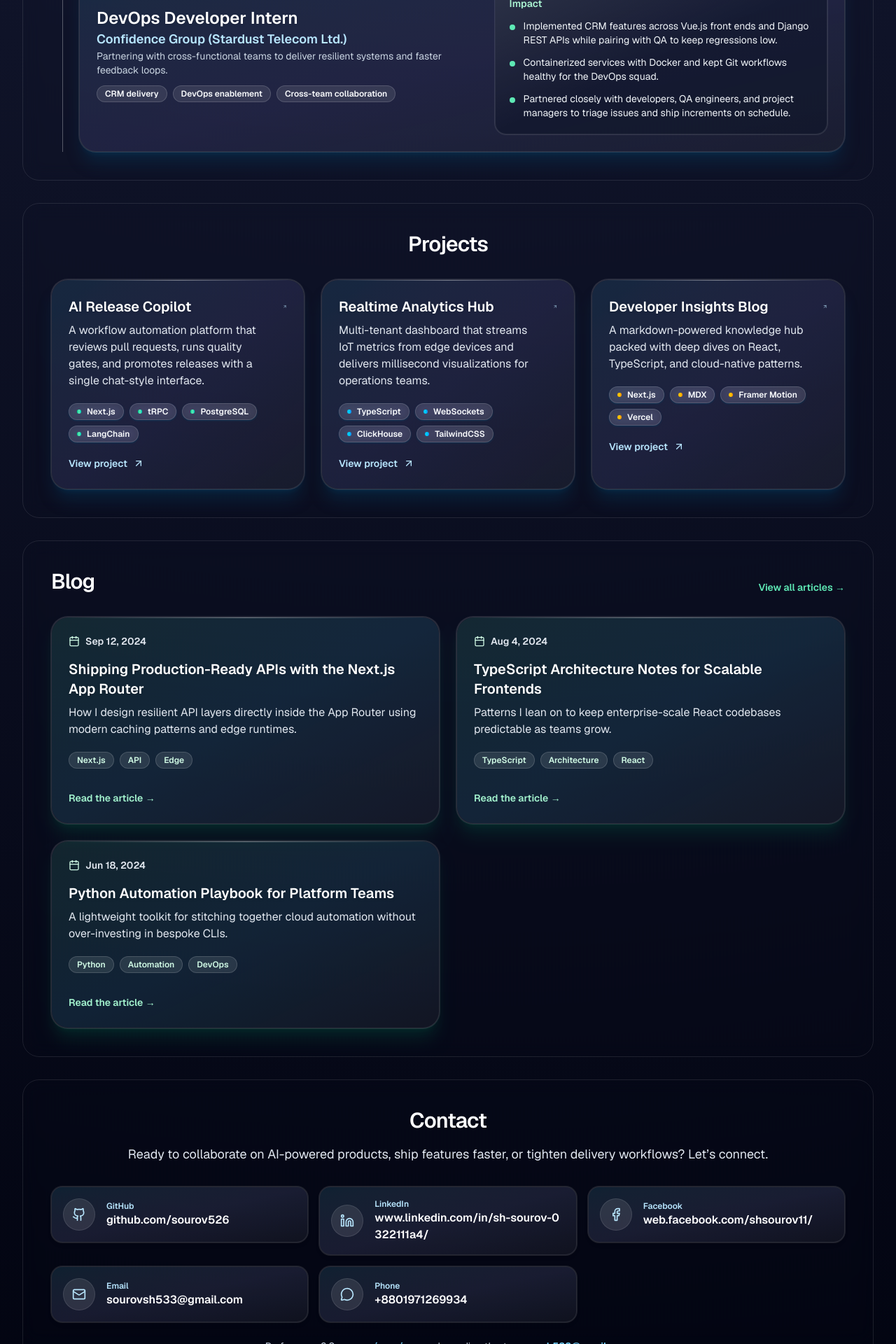
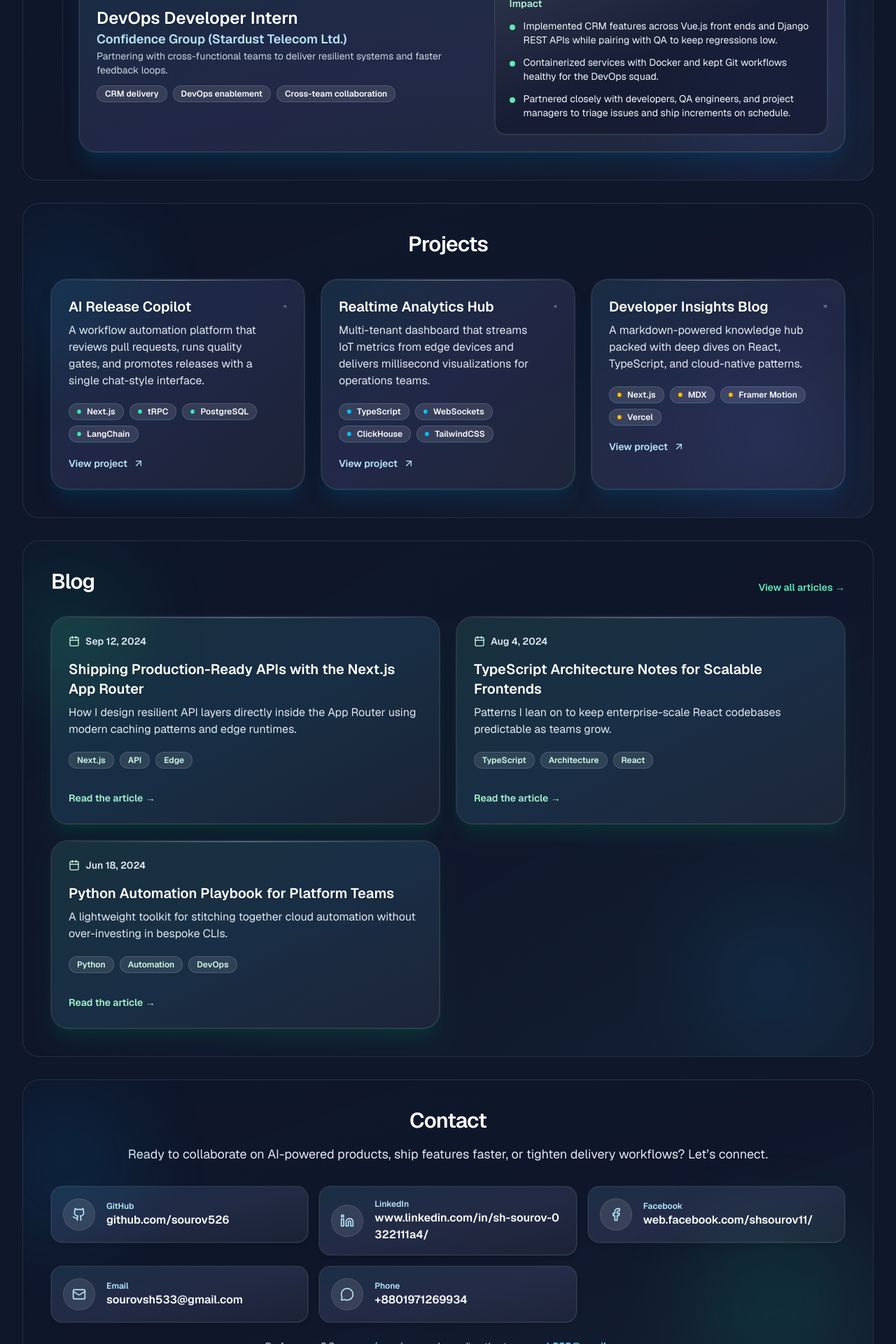
Before and after one commit to sourov526/Sourov-Portfolio, a Next.js app: page / in a window 1280 px wide. Shown: the part 1918-3838 px from the top of the page at 70% size. Built offline with nearby package versions, Linux system fonts and the light colour scheme.

Commit message:
Background update

```diff
--- a/src/app/globals.css
+++ b/src/app/globals.css
@@ -1,7 +1,7 @@
 @import "tailwindcss";
 
 :root {
-  --background: #01030f;
+  --background: #0f172a;
   --foreground: #f8fafc;
   --muted: #94a3b8;
   --card: rgba(15, 23, 42, 0.6);
@@ -18,10 +18,11 @@ html.light {
 
 html {
   scroll-behavior: smooth;
+  background: var(--background);
 }
 
 body {
-  background: radial-gradient(circle at top, #1d2341, var(--background));
+  background: var(--background);
   color: var(--foreground);
   font-family: var(--font-geist-sans), system-ui, -apple-system,
     BlinkMacSystemFont, "Segoe UI", sans-serif;
--- a/src/components/blog-section.tsx
+++ b/src/components/blog-section.tsx
@@ -10,7 +10,15 @@ type BlogSectionProps = {
 
 export function BlogSection({ posts }: BlogSectionProps) {
   return (
-    <AnimatedSection id="blog" delay={0.25} className="relative overflow-hidden bg-transparent">
+    <AnimatedSection
+      id="blog"
+      delay={0.25}
+      className="relative overflow-hidden bg-gradient-to-br from-slate-900/70 via-slate-900/60 to-slate-800/50"
+    >
+      <div className="pointer-events-none absolute inset-0 opacity-60">
+        <div className="absolute -left-8 top-8 h-48 w-48 rounded-full bg-emerald-400/20 blur-3xl" />
+        <div className="absolute bottom-0 right-8 h-56 w-56 rounded-full bg-sky-400/15 blur-3xl" />
+      </div>
       <div className="relative flex flex-col gap-6 md:flex-row md:items-end md:justify-between">
         <SectionHeading title="Blog" />
         <Link
--- a/src/components/contact-section.tsx
+++ b/src/components/contact-section.tsx
@@ -8,8 +8,12 @@ export function ContactSection() {
     <AnimatedSection
       id="contact"
       delay={0.35}
-      className="relative overflow-hidden bg-transparent"
+      className="relative overflow-hidden bg-gradient-to-br from-slate-900/70 via-slate-900/60 to-slate-800/50"
     >
+      <div className="pointer-events-none absolute inset-0 opacity-60">
+        <div className="absolute -left-8 top-6 h-48 w-48 rounded-full bg-sky-500/20 blur-3xl" />
+        <div className="absolute bottom-0 right-8 h-56 w-56 rounded-full bg-emerald-400/20 blur-3xl" />
+      </div>
       <SectionHeading title="Contact" className="text-center" />
       <p className="mt-4 text-center text-lg text-slate-200">
         Ready to collaborate on AI-powered products, ship features faster, or
--- a/src/components/experience-section.tsx
+++ b/src/components/experience-section.tsx
@@ -4,11 +4,19 @@ import { SectionHeading } from "./section-heading";
 
 export function ExperienceSection() {
   return (
-    <AnimatedSection id="experience" delay={0.18} className="relative overflow-hidden bg-transparent">
+    <AnimatedSection
+      id="experience"
+      delay={0.18}
+      className="relative overflow-hidden bg-gradient-to-br from-slate-900/70 via-slate-900/60 to-slate-800/50"
+    >
+      <div className="pointer-events-none absolute inset-0 opacity-60">
+        <div className="absolute -left-10 top-10 h-48 w-48 rounded-full bg-sky-500/20 blur-3xl" />
+        <div className="absolute right-10 bottom-0 h-56 w-56 rounded-full bg-indigo-500/20 blur-3xl" />
+      </div>
       <SectionHeading title="Experience" className="text-center" />
 
       <ul className="relative mt-10 space-y-8">
-        <div className="pointer-events-none absolute left-4 top-0 h-full w-px bg-white/30" />
+        <div className="pointer-events-none absolute left-4 top-0 h-full w-px bg-gradient-to-b from-sky-400/50 via-white/15 to-transparent" />
         {experiences.map((experience) => (
           <li key={experience.company} className="relative pl-10">
             <span className="absolute left-[7px] top-3 inline-flex h-5 w-5 items-center justify-center rounded-full bg-sky-400 ring-4 ring-slate-900/80 ring-offset-2 ring-offset-slate-800" />
--- a/src/components/projects-section.tsx
+++ b/src/components/projects-section.tsx
@@ -5,7 +5,15 @@ import { ProjectCard } from "./project-card";
 
 export function ProjectsSection() {
   return (
-    <AnimatedSection id="projects" delay={0.15} className="relative overflow-hidden bg-transparent">
+    <AnimatedSection
+      id="projects"
+      delay={0.15}
+      className="relative overflow-hidden bg-gradient-to-br from-slate-900/70 via-slate-900/60 to-slate-800/50"
+    >
+      <div className="pointer-events-none absolute inset-0 opacity-60">
+        <div className="absolute -left-8 top-8 h-48 w-48 rounded-full bg-sky-500/15 blur-3xl" />
+        <div className="absolute bottom-0 right-8 h-56 w-56 rounded-full bg-indigo-500/20 blur-3xl" />
+      </div>
       <SectionHeading title="Projects" className="text-center" />
       <ul className="relative mt-8 grid grid-cols-1 gap-6 md:grid-cols-2 xl:grid-cols-3">
         {projects.map((project, index) => (
```
